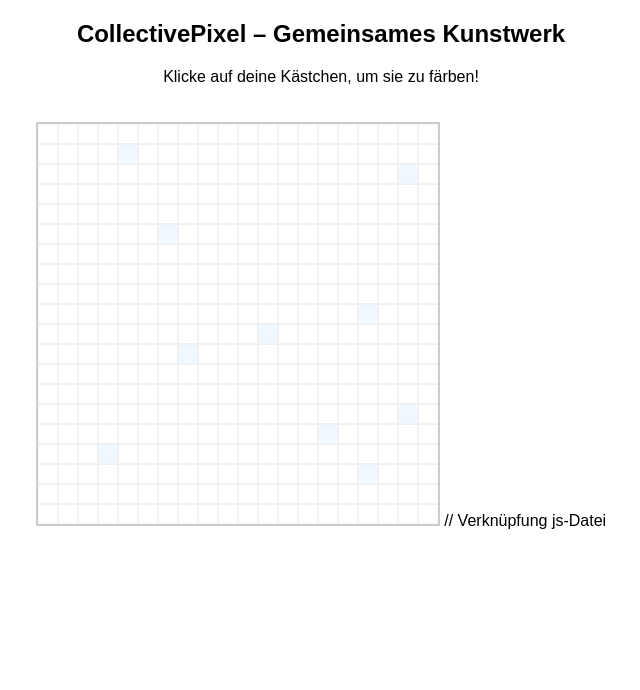
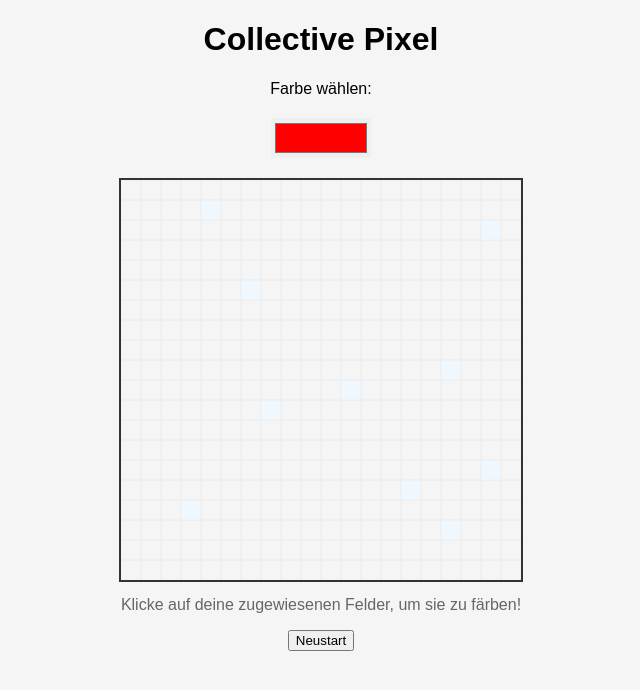
Before and after one commit to LenaM79/CollectivePixel, a plain HTML site: page index.html in a window 1280 px wide. Shown: the whole page, without its empty margins (319-959 px from the left). Drawn offline with Linux system fonts and the light colour scheme.

Commit message:
Update index.html

```diff
--- a/index.html
+++ b/index.html
@@ -2,26 +2,47 @@
 <html lang="de">
 <head>
   <meta charset="UTF-8">
-  <title>ColorFlow – Canvas Version</title>
+  <title>Collective Pixel</title>
   <style>
     body {
+      font-family: sans-serif;
       text-align: center;
-      font-family: sans-serif;
+      background-color: #f5f5f5;
     }
+
     canvas {
-      border: 2px solid #ccc;
+      border: 2px solid #333;
       margin-top: 20px;
+    }
+
+    #colorPicker {
+      margin-top: 20px;
+      width: 100px;
+      height: 40px;
+      border: none;
+      cursor: pointer;
+    }
+
+    #info {
+      margin-top: 10px;
+      color: #666;
     }
   </style>
 </head>
 <body>
+  <h1>Collective Pixel</h1>
 
-<h2>CollectivePixel – Gemeinsames Kunstwerk</h2>
-<p>Klicke auf deine Kästchen, um sie zu färben!</p>
+  <div>
+  <label for="colorPicker">Farbe wählen:</label><br>
+  <input type="color" id="colorPicker" value="#ff0000" />
+  </div>
 
-<canvas id="canvas" width="400" height="400"></canvas>
 
-<script src="script.js"></script> // Verknüpfung js-Datei
+  <canvas id="canvas" width="400" height="400"></canvas>
 
+  <p id="info">Klicke auf deine zugewiesenen Felder, um sie zu färben!</p>
+  <button id="resetBtn" style="margin-bottom: 20px;">Neustart</button>
+
+  <script src="script.js"></script>
 </body>
 </html>
```
